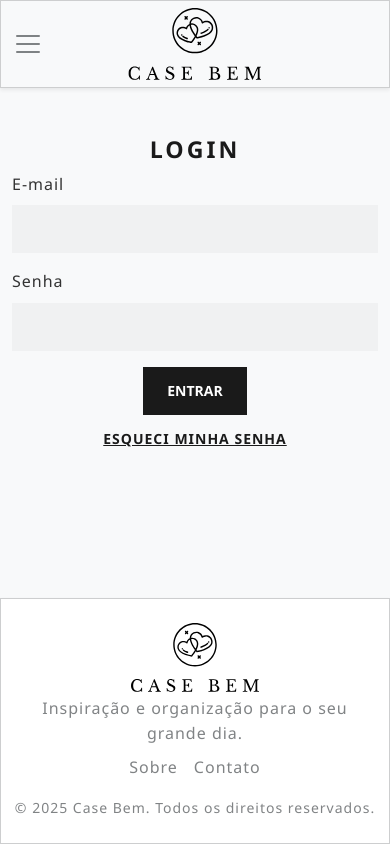
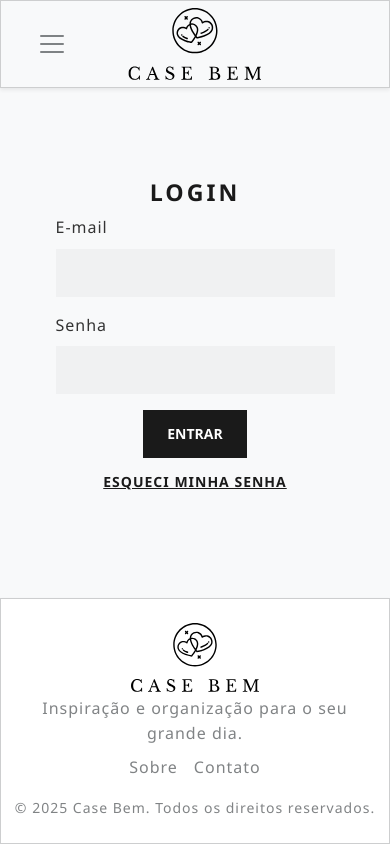
Before and after one commit to RebekaSerafim/CaseBem, a FastAPI app: page /login in a window 390 px wide. Run offline with FastAPI, Linux system fonts and the light colour scheme; some libraries are stand-ins or nearby versions.

Commit message:
Fix page layouts and improve flexbox structure
- Add semantic header element around navbar in base template
- Improve main element with flexbox classes for proper content centering
- Fix login form vertical centering between header and footer
- Change home page to use full-width layout with container-fluid
- Enhance responsive design and layout consistency across pages

🤖 Generated with [Claude Code](https://claude.ai/code)

Co-Authored-By: Claude <noreply@anthropic.com>

```diff
--- a/templates/publico/base.html
+++ b/templates/publico/base.html
@@ -10,7 +10,8 @@
 </head>
 
 <body class="d-flex flex-column min-vh-100">
-    <nav class="navbar navbar-expand-lg bg-body-tertiary border-bottom border-secondary shadow-sm">
+    <header>
+        <nav class="navbar navbar-expand-lg bg-body-tertiary border-bottom border-secondary shadow-sm p-4">
             <div class="container-fluid">
                 <a class="navbar-brand" href="/">
                     <img src="/static/img/logo_preto.svg" alt="Case Bem" height="72">
@@ -51,7 +52,8 @@
                 </div>
             </div>
         </nav>
-    <main>
+    </header>
+    <main class="d-flex flex-grow-1">
         {% block conteudo %}
         {% endblock %}
     </main>
--- a/templates/publico/home.html
+++ b/templates/publico/home.html
@@ -37,7 +37,7 @@
         </div>
     </div>
 </div>
-<div class="container py-5">
+<div class="container-fluid py-5">
     <h3 class="mb-4 text-center" style="font-family: 'Playfair Display', serif">
         Destaques da Temporada
     </h3>
--- a/templates/publico/login.html
+++ b/templates/publico/login.html
@@ -1,8 +1,7 @@
 {% extends "publico/base.html" %}
 {% block conteudo %}
-<div class="container mt-5">
-    <div class="row justify-content-center">
-        <div class="col-md-6">
+<div class="container d-flex align-items-center justify-content-center w-100">
+    <div class="col-md-6 col-lg-4">
             <center><h2>Login</h2></center>
 
             {% if erro %}
@@ -29,7 +28,6 @@
                <center><button type="submit" class="btn btn-primary">Entrar</button></center>
                 <center><a href="/esqueci-senha" class="btn btn-link">Esqueci minha senha</a><center>
             </form>
-        </div>
     </div>
 </div>
 {% endblock %}
```
Lines whose indentation alone changed are shown as unchanged.
